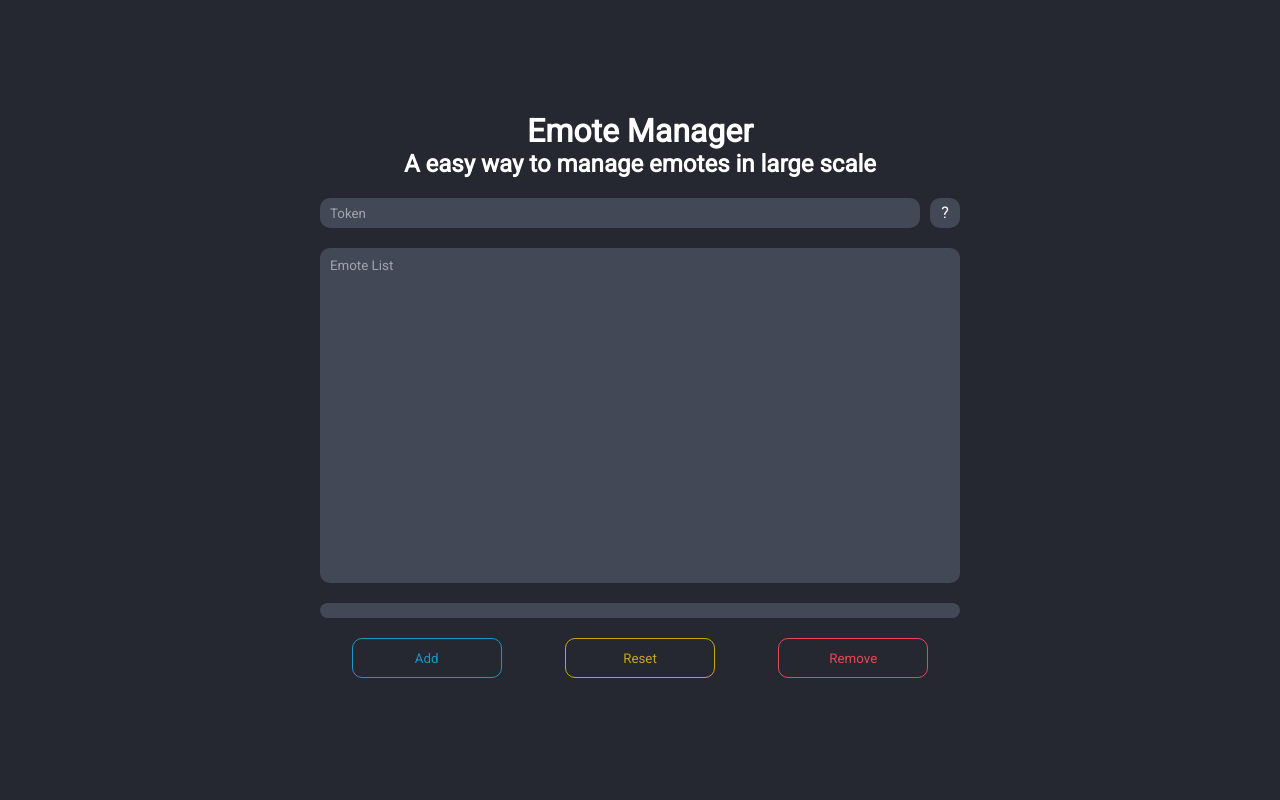
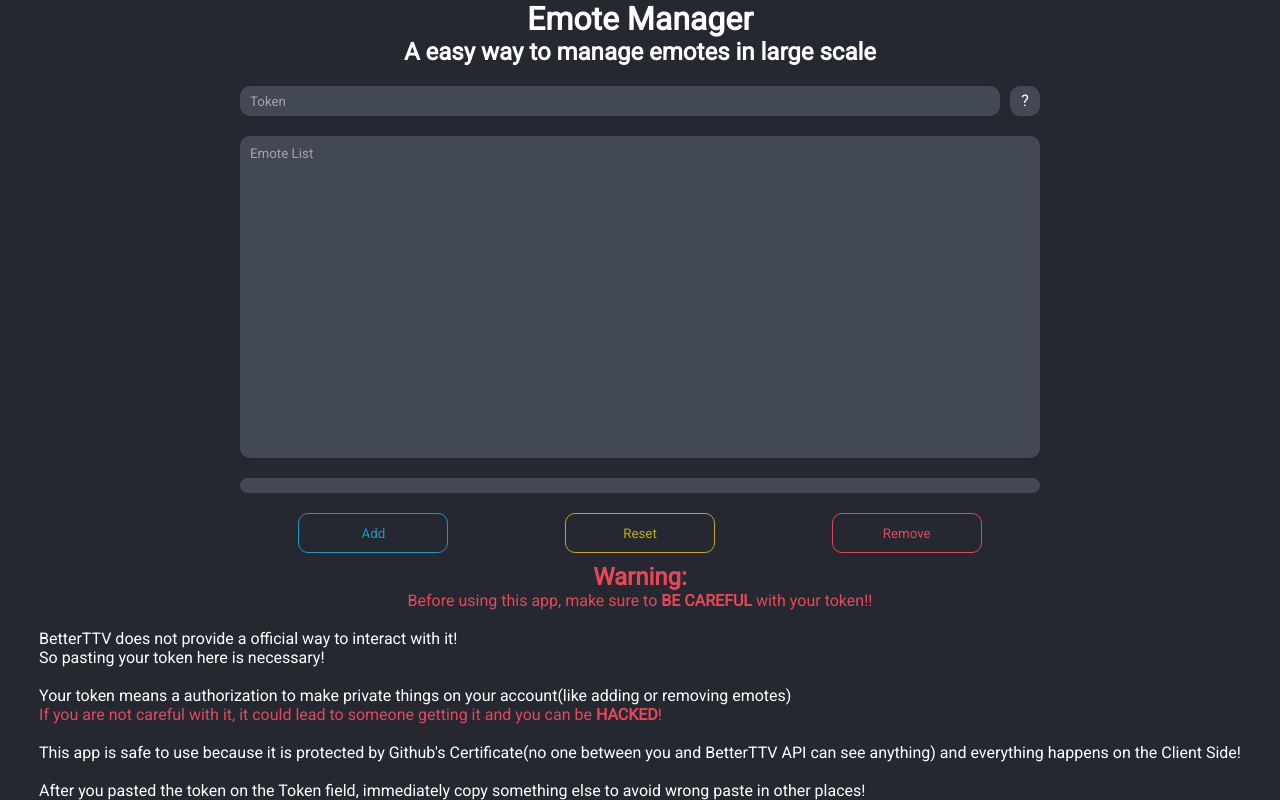
Before and after one commit to Braayy/emote-manager, a plain HTML site: page index.html in a window 1280 px wide. Drawn offline with Linux system fonts and the light colour scheme.

Commit message:
feat: warning about the token

```diff
--- a/index.html
+++ b/index.html
@@ -33,5 +33,19 @@
       <button class="controls__remove" onclick="app.removeEmotes()">Remove</button>
     </div>
   </main>
+  <footer class="warning">
+    <h2 class="warning__title">Warning:</h2>
+    <p class="warning__subtitle">Before using this app, make sure to <b>BE CAREFUL</b> with your token!!</p>
+    <br>
+    <p>BetterTTV does not provide a official way to interact with it!</p>
+    <p>So pasting your token here is necessary!</p>
+    <br>
+    <p>Your token means a authorization to make private things on your account(like adding or removing emotes)</p>
+    <p class="warning__emphasis">If you are not careful with it, it could lead to someone getting it and you can be <b>HACKED</b>!</p>
+    <br>
+    <p>This app is safe to use because it is protected by Github's Certificate(no one between you and BetterTTV API can see anything) and everything happens on the Client Side!</p>
+    <br>
+    <p>After you pasted the token on the Token field, immediately copy something else to avoid wrong paste in other places!</p>
+  </footer>
 </body>
 </html>
--- a/style.css
+++ b/style.css
@@ -81,7 +81,9 @@
 }
 
 main {
-  width: 50%;
+  min-width: 500px;
+  max-width: 800px;
+  width: 100%;
   height: 500px;
 
   display: flex;
@@ -206,3 +208,16 @@
   color: var(--text);
   background: var(--button-remove);
 }
+
+footer .warning {
+  width: 100%;
+}
+
+footer .warning__title, footer .warning__subtitle {
+  text-align: center;
+  color: var(--button-remove);
+}
+
+footer .warning__emphasis {
+  color: var(--button-remove);
+}
```
